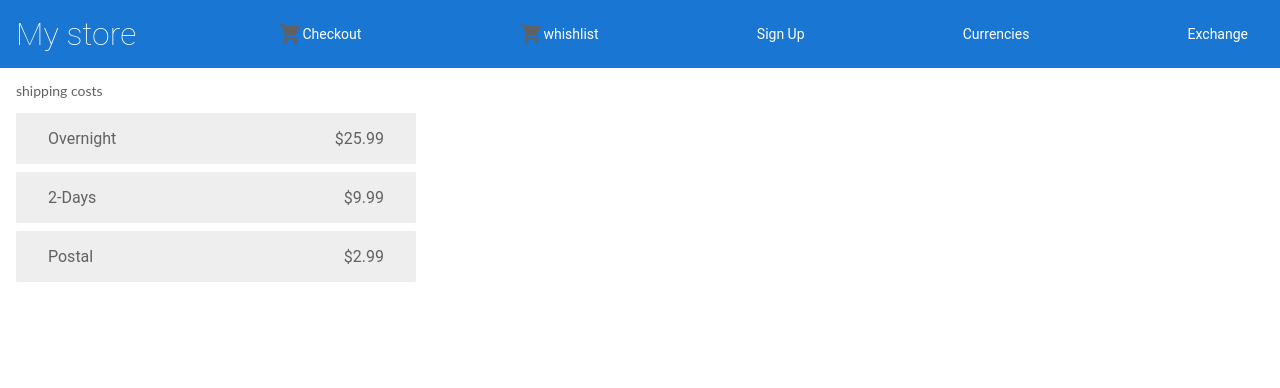
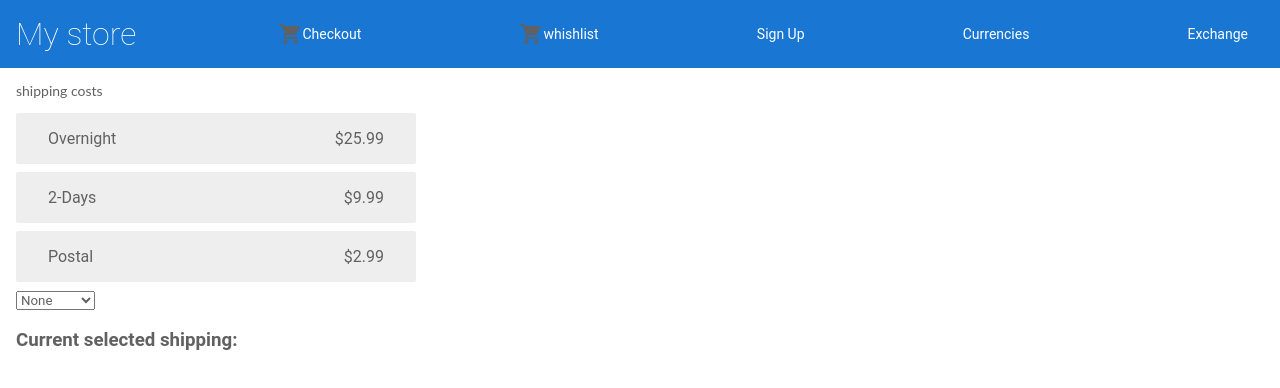
Before and after one commit to DOKVADZETAKO/angular-tutorial-1, an Angular app: page /shipping in a window 1280 px wide. Shown: the top 388 px of the page. Built offline with nearby package versions, Linux system fonts and the light colour scheme.

Commit message:
feat(20-di-part-3): Finish tutorial

```diff
--- a/src/app/shipping.service.ts
+++ b/src/app/shipping.service.ts
@@ -1,12 +1,23 @@
 import { Injectable } from '@angular/core';
 import { HttpClient } from '@angular/common/http';
 
-@Injectable()
+@Injectable({
+  providedIn: 'root'
+})
 export class ShippingService {
+  type;
 
   constructor(private http: HttpClient) { }
 
-  getShippingCosts(){
+  getShippingCosts() {
     return this.http.get('/assets/shipping.json')
+  }
+
+  setShipping(value){
+    this.type = value
+  }
+
+  gettype(){
+    return this.type
+  }
 }
-}
--- a/src/app/shipping/shipping.component.html
+++ b/src/app/shipping/shipping.component.html
@@ -4,3 +4,12 @@
     <span>{{shipping.name}}</span>
     <span>{{shipping.price | currency}}</span>
 </div>
+
+<select (change)="selectShipping($event.target.value)">
+    <option>None</option>
+    <option *ngFor="let shipping of shippingCosts | async">{{shipping.name}}</option>
+</select>
+
+<h3>
+    Current selected shipping: {{selectedShipping}}
+</h3>
--- a/src/app/shipping/shipping.component.ts
+++ b/src/app/shipping/shipping.component.ts
@@ -2,7 +2,6 @@ import { Component, OnInit } from '@angular/core';
 import { ShippingService } from '../shipping.service';
 
 @Component({
-  providers: [ShippingService],
   selector: 'app-shipping',
   templateUrl: './shipping.component.html',
   styleUrls: ['./shipping.component.scss']
@@ -17,4 +16,12 @@ export class ShippingComponent implements OnInit {
   ngOnInit() {
   }
 
+  get selectedShipping() {
+    return this.shippingService.gettype();
+  }
+
+  selectShipping(value) {
+    this.shippingService.setShipping(value)
+  }
+
 }
```
